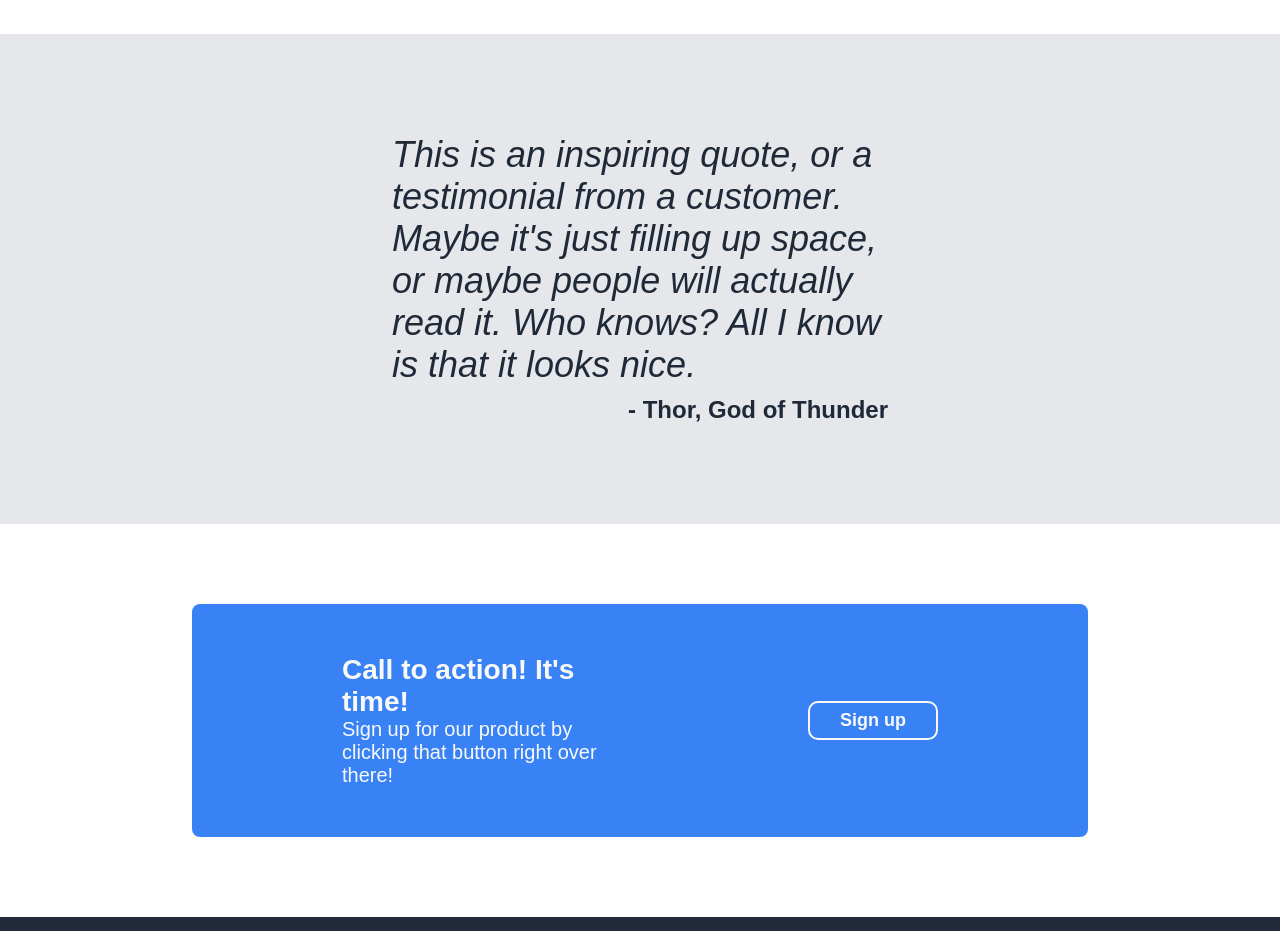
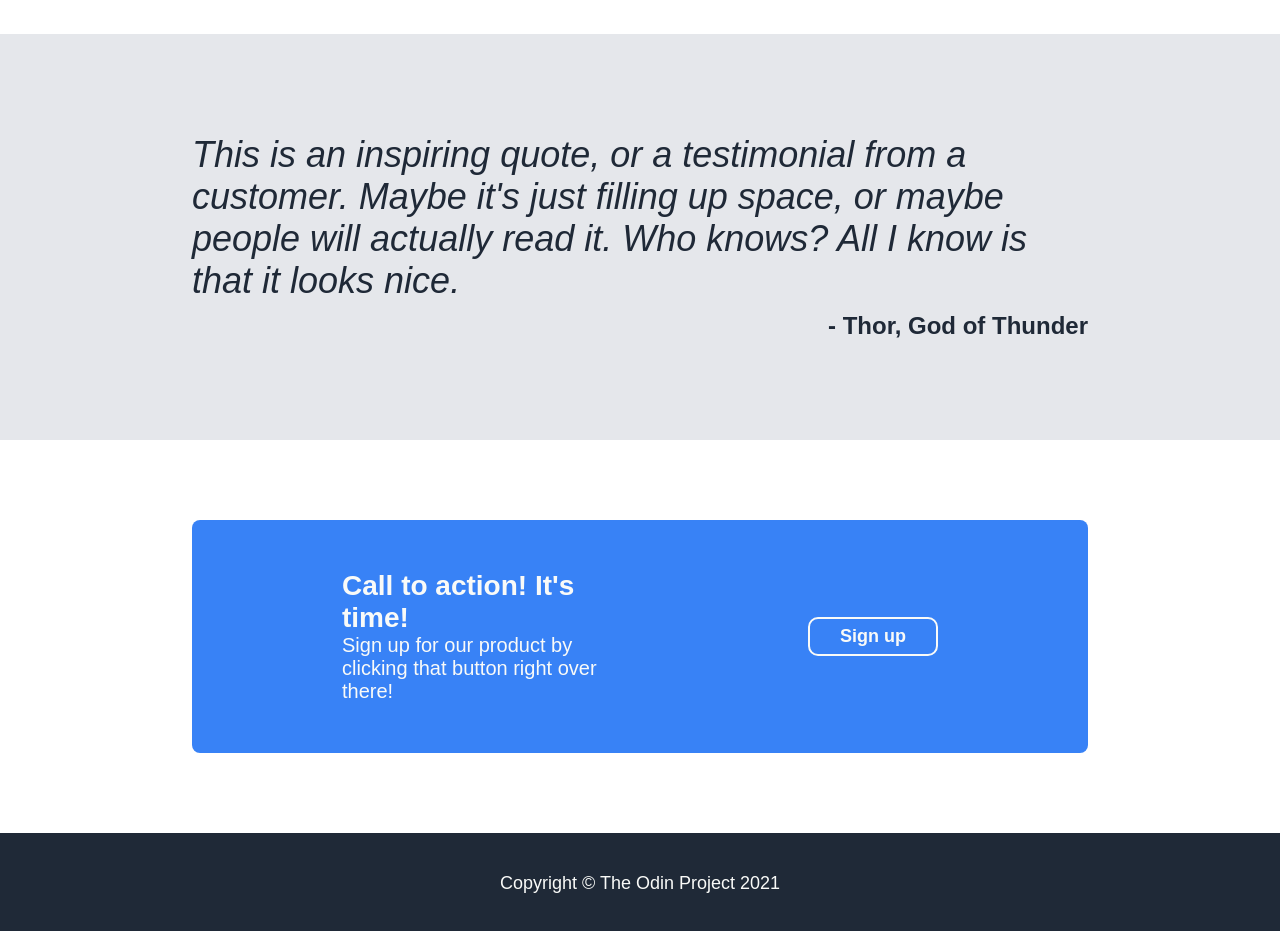
Before and after one commit to LettoCodes/Project-Landing-Page, a plain HTML site: page index.html in a window 1280 px wide. Shown: the part 1280-2211 px from the top of the page. Drawn offline with Linux system fonts and the light colour scheme.

Commit message:
Change padding in testimonial section

```diff
--- a/styles.css
+++ b/styles.css
@@ -126,7 +126,6 @@ a {
 
 .testimonial, .author {
     color: #1f2937;
-    padding: 0 200px;
 }
 
 .testimonial {
```
